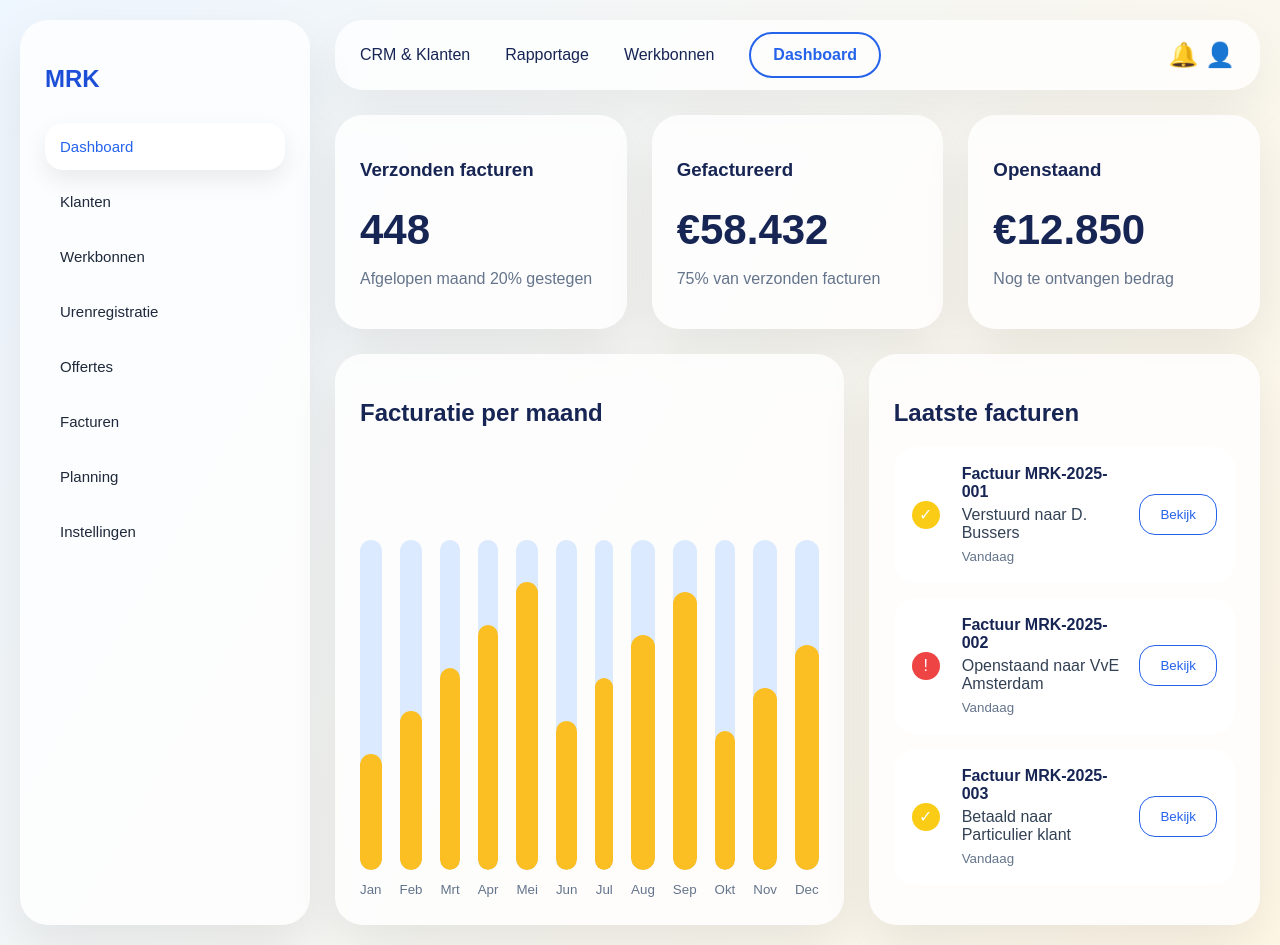
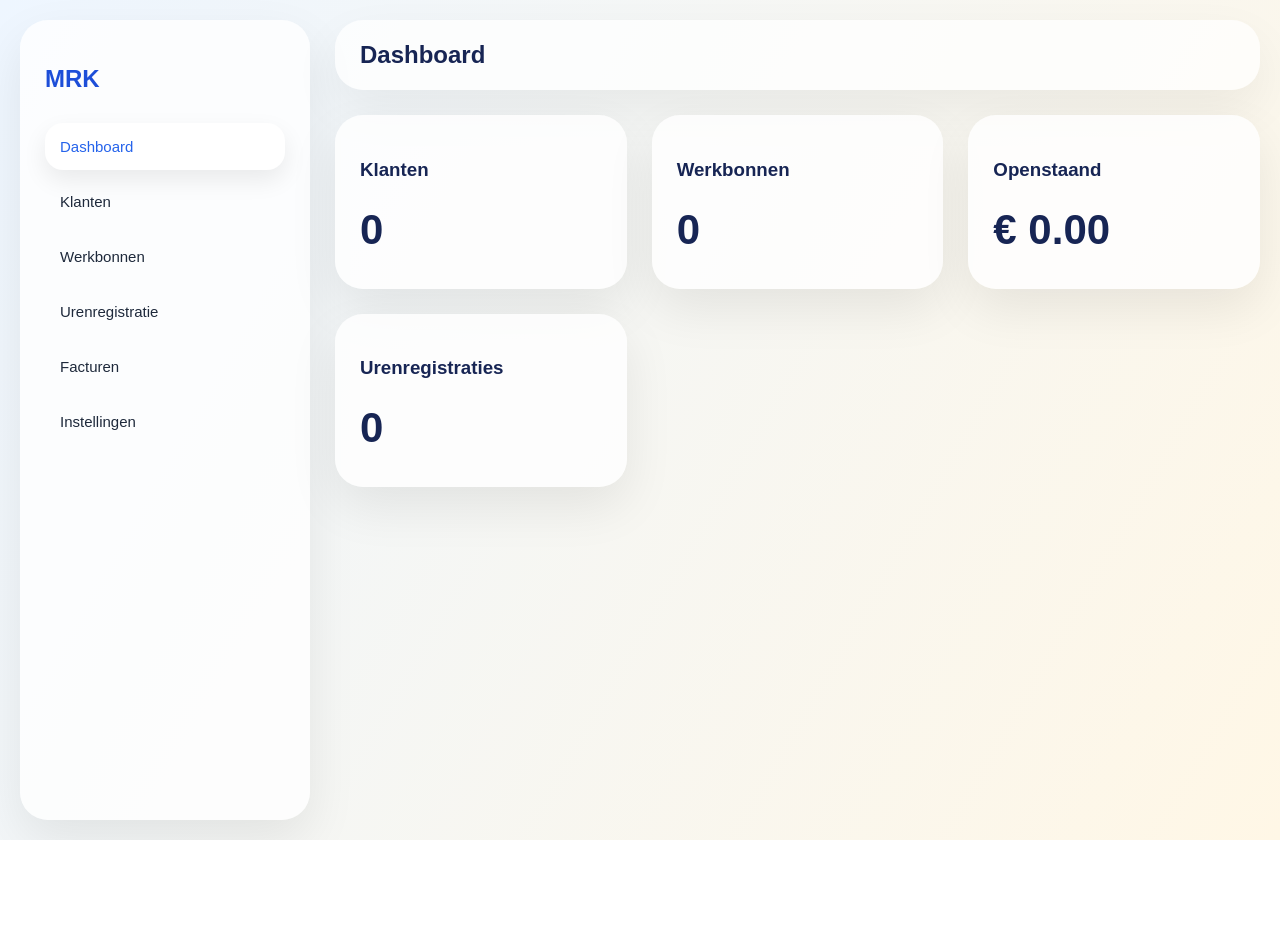
Before and after one commit to mrkaannemersbedrijf/MRK-Platform, a React (Vite) app: page / in a window 1280 px wide. After the commit the page ends 840 px from the top, so only its background shows below. Built offline with nearby package versions, Linux system fonts and the light colour scheme.

Commit message:
Update App.jsx

```diff
--- a/src/App.jsx
+++ b/src/App.jsx
@@ -1,17 +1,47 @@
-import { useState } from "react";
+import { useEffect, useState } from "react";
 import "./style.css";
 
 export default function App() {
   const [pagina, setPagina] = useState("Dashboard");
+
+  const [klanten, setKlanten] = useState(() => {
+    return JSON.parse(localStorage.getItem("mrk_klanten")) || [];
+  });
+
+  const [facturen, setFacturen] = useState(() => {
+    return JSON.parse(localStorage.getItem("mrk_facturen")) || [];
+  });
+
+  const [werkbonnen, setWerkbonnen] = useState(() => {
+    return JSON.parse(localStorage.getItem("mrk_werkbonnen")) || [];
+  });
+
+  const [uren, setUren] = useState(() => {
+    return JSON.parse(localStorage.getItem("mrk_uren")) || [];
+  });
+
+  useEffect(() => {
+    localStorage.setItem("mrk_klanten", JSON.stringify(klanten));
+  }, [klanten]);
+
+  useEffect(() => {
+    localStorage.setItem("mrk_facturen", JSON.stringify(facturen));
+  }, [facturen]);
+
+  useEffect(() => {
+    localStorage.setItem("mrk_werkbonnen", JSON.stringify(werkbonnen));
+  }, [werkbonnen]);
+
+  useEffect(() => {
+    localStorage.setItem("mrk_uren", JSON.stringify(uren));
+  }, [uren]);
 
   const menu = [
     "Dashboard",
     "Klanten",
     "Werkbonnen",
     "Urenregistratie",
-    "Offertes",
     "Facturen",
-    "Planning",
     "Instellingen"
   ];
 
@@ -33,161 +63,288 @@ export default function App() {
 
       <main className="main">
         <header className="topbar">
-          <nav>
-            <span>CRM & Klanten</span>
-            <span>Rapportage</span>
-            <span>Werkbonnen</span>
-            <span className="pill">{pagina}</span>
-          </nav>
-          <div className="profile">🔔 👤</div>
+          <h2>{pagina}</h2>
         </header>
 
-        {pagina === "Dashboard" && <Dashboard />}
-        {pagina === "Klanten" && <Klanten />}
-        {pagina === "Werkbonnen" && <Werkbonnen />}
-        {pagina === "Urenregistratie" && <Urenregistratie />}
-        {pagina === "Offertes" && <Offertes />}
-        {pagina === "Facturen" && <Facturen />}
-        {pagina === "Planning" && <Planning />}
+        {pagina === "Dashboard" && (
+          <Dashboard
+            klanten={klanten}
+            facturen={facturen}
+            werkbonnen={werkbonnen}
+            uren={uren}
+          />
+        )}
+
+        {pagina === "Klanten" && (
+          <Klanten
+            klanten={klanten}
+            setKlanten={setKlanten}
+          />
+        )}
+
+        {pagina === "Werkbonnen" && (
+          <Werkbonnen
+            werkbonnen={werkbonnen}
+            setWerkbonnen={setWerkbonnen}
+          />
+        )}
+
+        {pagina === "Urenregistratie" && (
+          <Urenregistratie
+            uren={uren}
+            setUren={setUren}
+          />
+        )}
+
+        {pagina === "Facturen" && (
+          <Facturen
+            facturen={facturen}
+            setFacturen={setFacturen}
+          />
+        )}
+
         {pagina === "Instellingen" && <Instellingen />}
       </main>
     </div>
   );
 }
 
-function Dashboard() {
+function Dashboard({ klanten, facturen, werkbonnen, uren }) {
+  const openstaand = facturen.reduce(
+    (s, f) => s + Number(f.bedrag || 0),
+    0
+  );
+
   return (
     <>
       <section className="stats">
         <div className="stat-card">
-          <h3>Verzonden facturen</h3>
-          <strong>448</strong>
-          <p>Afgelopen maand 20% gestegen</p>
+          <h3>Klanten</h3>
+          <strong>{klanten.length}</strong>
         </div>
 
         <div className="stat-card">
-          <h3>Gefactureerd</h3>
-          <strong>€58.432</strong>
-          <p>75% van verzonden facturen</p>
+          <h3>Werkbonnen</h3>
+          <strong>{werkbonnen.length}</strong>
         </div>
 
         <div className="stat-card">
           <h3>Openstaand</h3>
-          <strong>€12.850</strong>
-          <p>Nog te ontvangen bedrag</p>
-        </div>
-      </section>
-
-      <section className="content">
-        <div className="chart-card">
-          <h2>Facturatie per maand</h2>
-
-          <div className="chart">
-            {["Jan", "Feb", "Mrt", "Apr", "Mei", "Jun", "Jul", "Aug", "Sep", "Okt", "Nov", "Dec"].map((m, i) => (
-              <div className="bar-wrap" key={m}>
-                <div className="bar-bg">
-                  <div className="bar" style={{ height: `${35 + (i * 13) % 55}%` }}></div>
-                </div>
-                <small>{m}</small>
-              </div>
-            ))}
-          </div>
+          <strong>€ {openstaand.toFixed(2)}</strong>
         </div>
 
-        <div className="invoice-card">
-          <h2>Laatste facturen</h2>
-          <FactuurRegel nr="MRK-2025-001" klant="D. Bussers" status="Verstuurd" />
-          <FactuurRegel nr="MRK-2025-002" klant="VvE Amsterdam" status="Openstaand" error />
-          <FactuurRegel nr="MRK-2025-003" klant="Particulier klant" status="Betaald" />
+        <div className="stat-card">
+          <h3>Urenregistraties</h3>
+          <strong>{uren.length}</strong>
         </div>
       </section>
     </>
   );
 }
 
-function Klanten() {
-  const [klanten, setKlanten] = useState([]);
+function Klanten({ klanten, setKlanten }) {
   const [naam, setNaam] = useState("");
 
   function toevoegen() {
     if (!naam) return;
-    setKlanten([...klanten, naam]);
+
+    setKlanten([
+      ...klanten,
+      {
+        id: Date.now(),
+        naam
+      }
+    ]);
+
     setNaam("");
   }
 
   return (
     <div className="page-card">
-      <h2>Klantenbeheer</h2>
-      <input value={naam} onChange={(e) => setNaam(e.target.value)} placeholder="Klantnaam" />
-      <button onClick={toevoegen}>Klant toevoegen</button>
+      <h2>Klanten</h2>
 
-      <ul>
-        {klanten.map((k, i) => (
-          <li key={i}>{k}</li>
-        ))}
-      </ul>
+      <input
+        value={naam}
+        onChange={(e) => setNaam(e.target.value)}
+        placeholder="Klantnaam"
+      />
+
+      <button onClick={toevoegen}>
+        Klant toevoegen
+      </button>
+
+      {klanten.map((k) => (
+        <div className="list-item" key={k.id}>
+          {k.naam}
+        </div>
+      ))}
     </div>
   );
 }
 
-function Werkbonnen() {
+function Werkbonnen({ werkbonnen, setWerkbonnen }) {
+  const [klant, setKlant] = useState("");
+  const [werk, setWerk] = useState("");
+
+  function toevoegen() {
+    if (!klant || !werk) return;
+
+    setWerkbonnen([
+      ...werkbonnen,
+      {
+        id: Date.now(),
+        klant,
+        werk
+      }
+    ]);
+
+    setKlant("");
+    setWerk("");
+  }
+
   return (
     <div className="page-card">
       <h2>Werkbonnen</h2>
-      <input placeholder="Klantnaam" />
-      <input placeholder="Projectadres" />
-      <textarea placeholder="Uitgevoerde werkzaamheden"></textarea>
-      <button>Werkbon opslaan</button>
+
+      <input
+        placeholder="Klant"
+        value={klant}
+        onChange={(e) => setKlant(e.target.value)}
+      />
+
+      <textarea
+        placeholder="Werkzaamheden"
+        value={werk}
+        onChange={(e) => setWerk(e.target.value)}
+      ></textarea>
+
+      <button onClick={toevoegen}>
+        Werkbon opslaan
+      </button>
+
+      {werkbonnen.map((w) => (
+        <div className="list-item" key={w.id}>
+          <strong>{w.klant}</strong>
+          <p>{w.werk}</p>
+        </div>
+      ))}
     </div>
   );
 }
 
-function Urenregistratie() {
+function Urenregistratie({ uren, setUren }) {
+  const [medewerker, setMedewerker] = useState("");
+  const [project, setProject] = useState("");
+  const [aantal, setAantal] = useState("");
+
+  function toevoegen() {
+    if (!medewerker || !project || !aantal) return;
+
+    setUren([
+      ...uren,
+      {
+        id: Date.now(),
+        medewerker,
+        project,
+        aantal
+      }
+    ]);
+
+    setMedewerker("");
+    setProject("");
+    setAantal("");
+  }
+
   return (
     <div className="page-card">
       <h2>Urenregistratie</h2>
-      <input placeholder="Medewerker" />
-      <input placeholder="Project" />
-      <input type="number" placeholder="Aantal uren" />
-      <input type="number" placeholder="Uurtarief" defaultValue="55" />
-      <button>Uren opslaan</button>
+
+      <input
+        placeholder="Medewerker"
+        value={medewerker}
+        onChange={(e) => setMedewerker(e.target.value)}
+      />
+
+      <input
+        placeholder="Project"
+        value={project}
+        onChange={(e) => setProject(e.target.value)}
+      />
+
+      <input
+        type="number"
+        placeholder="Aantal uren"
+        value={aantal}
+        onChange={(e) => setAantal(e.target.value)}
+      />
+
+      <button onClick={toevoegen}>
+        Uren opslaan
+      </button>
+
+      {uren.map((u) => (
+        <div className="list-item" key={u.id}>
+          <strong>{u.medewerker}</strong>
+          <p>
+            {u.project} - {u.aantal} uur
+          </p>
+        </div>
+      ))}
     </div>
   );
 }
 
-function Offertes() {
-  return (
-    <div className="page-card">
-      <h2>Offertes</h2>
-      <input placeholder="Klantnaam" />
-      <input placeholder="Offertenummer" />
-      <textarea placeholder="Omschrijving offerte"></textarea>
-      <input type="number" placeholder="Bedrag excl. btw" />
-      <button>Offerte maken</button>
-    </div>
-  );
-}
+function Facturen({ facturen, setFacturen }) {
+  const [klant, setKlant] = useState("");
+  const [bedrag, setBedrag] = useState("");
 
-function Facturen() {
+  function toevoegen() {
+    if (!klant || !bedrag) return;
+
+    setFacturen([
+      ...facturen,
+      {
+        id: Date.now(),
+        klant,
+        bedrag
+      }
+    ]);
+
+    setKlant("");
+    setBedrag("");
+  }
+
   return (
     <div className="page-card">
       <h2>Facturen</h2>
-      <FactuurRegel nr="MRK-2025-001" klant="D. Bussers" status="Verstuurd" />
-      <FactuurRegel nr="MRK-2025-002" klant="VvE Amsterdam" status="Openstaand" error />
-      <FactuurRegel nr="MRK-2025-003" klant="Particulier klant" status="Betaald" />
-      <button onClick={() => window.print()}>Facturen printen</button>
-    </div>
-  );
-}
 
-function Planning() {
-  return (
-    <div className="page-card">
-      <h2>Planning</h2>
-      <input type="date" />
-      <input placeholder="Klant / project" />
-      <input placeholder="Medewerker" />
-      <button>Afspraak toevoegen</button>
+      <input
+        placeholder="Klant"
+        value={klant}
+        onChange={(e) => setKlant(e.target.value)}
+      />
+
+      <input
+        type="number"
+        placeholder="Bedrag"
+        value={bedrag}
+        onChange={(e) => setBedrag(e.target.value)}
+      />
+
+      <button onClick={toevoegen}>
+        Factuur toevoegen
+      </button>
+
+      {facturen.map((f) => (
+        <div className="invoice" key={f.id}>
+          <div className="icon">€</div>
+
+          <div>
+            <strong>{f.klant}</strong>
+            <p>€ {Number(f.bedrag).toFixed(2)}</p>
+          </div>
+        </div>
+      ))}
     </div>
   );
 }
@@ -196,25 +353,12 @@ function Instellingen() {
   return (
     <div className="page-card">
       <h2>Instellingen</h2>
-      <input placeholder="Bedrijfsnaam" defaultValue="MRK Aannemersbedrijf" />
+
+      <input placeholder="Bedrijfsnaam" />
       <input placeholder="E-mail" />
       <input placeholder="Telefoonnummer" />
-      <input placeholder="IBAN" />
+
       <button>Opslaan</button>
     </div>
   );
 }
-
-function FactuurRegel({ nr, klant, status, error }) {
-  return (
-    <div className="invoice">
-      <div className={error ? "icon error" : "icon"}>{error ? "!" : "✓"}</div>
-      <div>
-        <strong>Factuur {nr}</strong>
-        <p>{status} naar {klant}</p>
-        <small>Vandaag</small>
-      </div>
-      <button>Bekijk</button>
-    </div>
-  );
-}
```
